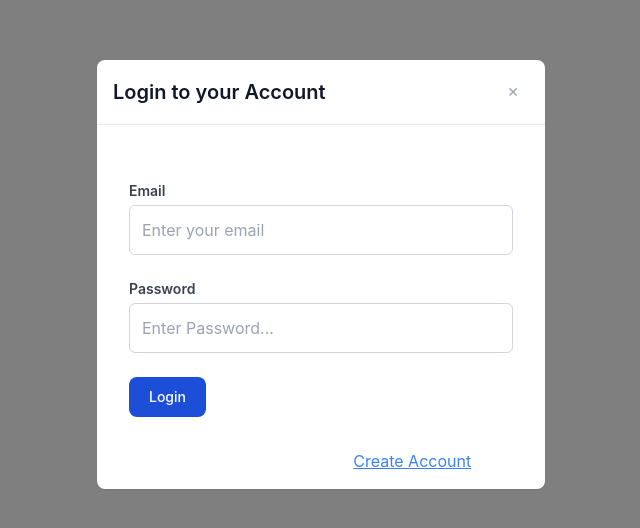
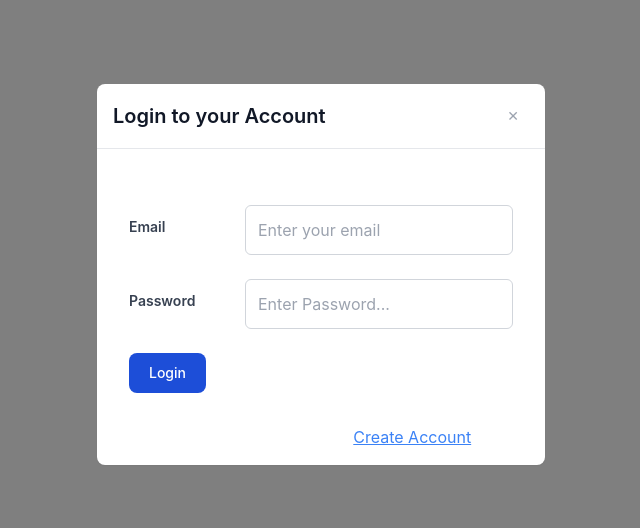
Before and after one commit to AnkitKr0308/SkillHub, a React (Create React App) app: page /login in a window 1280 px wide. Shown: the part 126-654 px from the top of the page, without its empty margins (319-959 px from the left). Built offline with nearby package versions, Linux system fonts and the light colour scheme; no server answers.

Commit message:
Pushing latest modifications

```diff
--- a/src/components/Layout/CourseDetails.js
+++ b/src/components/Layout/CourseDetails.js
@@ -1,8 +1,9 @@
 import React, { useEffect, useState } from "react";
 import Input from "../Templates/Input";
 import { useDispatch, useSelector } from "react-redux";
-import { fetchCourseDetails } from "../../store/courseSlice";
+import { enrollingcourse, fetchCourseDetails } from "../../store/courseSlice";
 import { useParams } from "react-router-dom";
+import Button from "../Templates/Button";
 
 function CourseDetails() {
   const dispatch = useDispatch();
@@ -78,7 +79,7 @@ function CourseDetails() {
     {
       id: "comments",
       name: "comments",
-      label: "Comments",
+      label: "Provide Feedback:",
       readOnly: false,
       type: "textarea",
 
@@ -103,11 +104,26 @@ function CourseDetails() {
     SetFormData((prev) => ({ ...prev, [id]: value }));
   };
 
+  const postComment = async (e) => {
+    e.preventDefault();
+    const { id, value } = e.target;
+
+    try {
+      await dispatch(enrollingcourse(formData));
+      SetFormData((prev) => ({ ...prev, [id]: value }));
+      alert("Thank you for the feedback");
+    } catch (error) {
+      alert("Error updating comment");
+      console.log("Error updating comment", error);
+    }
+  };
+
   const visibleFields = fields.filter(
     (field) =>
-      formData[field.id] !== null &&
-      formData[field.id] !== "" &&
-      formData[field.id] !== undefined
+      field.id === "comments" ||
+      (formData[field.id] !== null &&
+        formData[field.id] !== "" &&
+        formData[field.id] !== undefined)
   );
 
   return (
@@ -121,6 +137,9 @@ function CourseDetails() {
           formData={formData}
           onChange={onCommentChange}
         />
+        <div className="flex justify-end mt-4">
+          <Button type="button" onClick={postComment} label={"Post Comment"} />
+        </div>
       </div>
     </div>
   );
--- a/src/components/Templates/Button.js
+++ b/src/components/Templates/Button.js
@@ -10,7 +10,6 @@ function Button({
   ...props
 }) {
   return (
-    <div>
     <button
       {...props}
       type={type}
@@ -20,7 +19,6 @@ function Button({
     >
       {label}
     </button>
-    </div>
   );
 }
 
--- a/src/components/Templates/Input.js
+++ b/src/components/Templates/Input.js
@@ -12,14 +12,15 @@ function Input({
   return (
     <div className="max-w-full mx-auto space-y-6">
       {fields.map((field) => (
-        <div key={field.id} className="flex flex-col">
+        <div key={field.id} className="flex items-start gap-4 flex-wrap">
           <label
             htmlFor={field.id}
-            className="text-sm font-semibold mb-1 text-gray-700 dark:text-gray-200"
+            className="min-w-[100px] text-sm font-semibold text-gray-700 dark:text-gray-200 pt-3 flex justify-start"
           >
             {field.label}
           </label>
 
+          <div className="flex-1">
             {field.type?.toLowerCase() === "url" && field.readOnly ? (
               <a
                 href={formData[field.id]}
@@ -34,7 +35,7 @@ function Input({
                 id={field.id}
                 onChange={onChange}
                 value={formData[field.id] || ""}
-              className="resize-none p-3 border border-gray-300 rounded-md text-gray-900 dark:bg-gray-700 dark:text-gray-100 dark:border-gray-600 focus:outline-none focus:ring-2 focus:ring-blue-500"
+                className="w-full resize-none p-3 border border-gray-300 rounded-md text-gray-900 dark:bg-gray-700 dark:text-gray-100 dark:border-gray-600 focus:outline-none focus:ring-2 focus:ring-blue-500"
                 placeholder={field.placeholder || ""}
                 required={field.required || false}
                 readOnly={field.readOnly || false}
@@ -47,7 +48,7 @@ function Input({
                 id={field.id}
                 onChange={onChange}
                 value={formData[field.id] || ""}
-              className="p-3 border border-gray-300 rounded-md text-gray-900 dark:bg-gray-700 dark:text-gray-100 dark:border-gray-600 focus:outline-none focus:ring-2 focus:ring-blue-500"
+                className="w-full p-3 border border-gray-300 rounded-md text-gray-900 dark:bg-gray-700 dark:text-gray-100 dark:border-gray-600 focus:outline-none focus:ring-2 focus:ring-blue-500"
                 placeholder={field.placeholder || ""}
                 required={field.required || false}
                 readOnly={field.readOnly || false}
@@ -55,6 +56,7 @@ function Input({
               />
             )}
           </div>
+        </div>
       ))}
     </div>
   );
--- a/src/index.js
+++ b/src/index.js
@@ -14,7 +14,7 @@ import Courses from "./pages/Courses";
 import AddCourse from "./pages/AddCourse";
 import ProtectedRoute from "./components/Authentication/ProtectedRoute";
 import MyLearnings from "./pages/MyLearnings";
-import CourseDetails from "./components/Layout/CourseDetails";
+import CourseData from "./pages/CourseData";
 
 const root = ReactDOM.createRoot(document.getElementById("root"));
 
@@ -72,7 +72,7 @@ const router = createBrowserRouter([
         path: `/my-learning/:courseId`,
         element: (
           <ProtectedRoute>
-            <CourseDetails />
+            <CourseData />
           </ProtectedRoute>
         ),
       },
--- /dev/null
+++ b/src/pages/CourseData.js
@@ -0,0 +1,12 @@
+import React from 'react'
+import CourseDetails from '../components/Layout/CourseDetails'
+
+function CourseData() {
+  return (
+    <div>
+      <CourseDetails/>
+    </div>
+  )
+}
+
+export default CourseData
```
Lines whose indentation alone changed are shown as unchanged.
